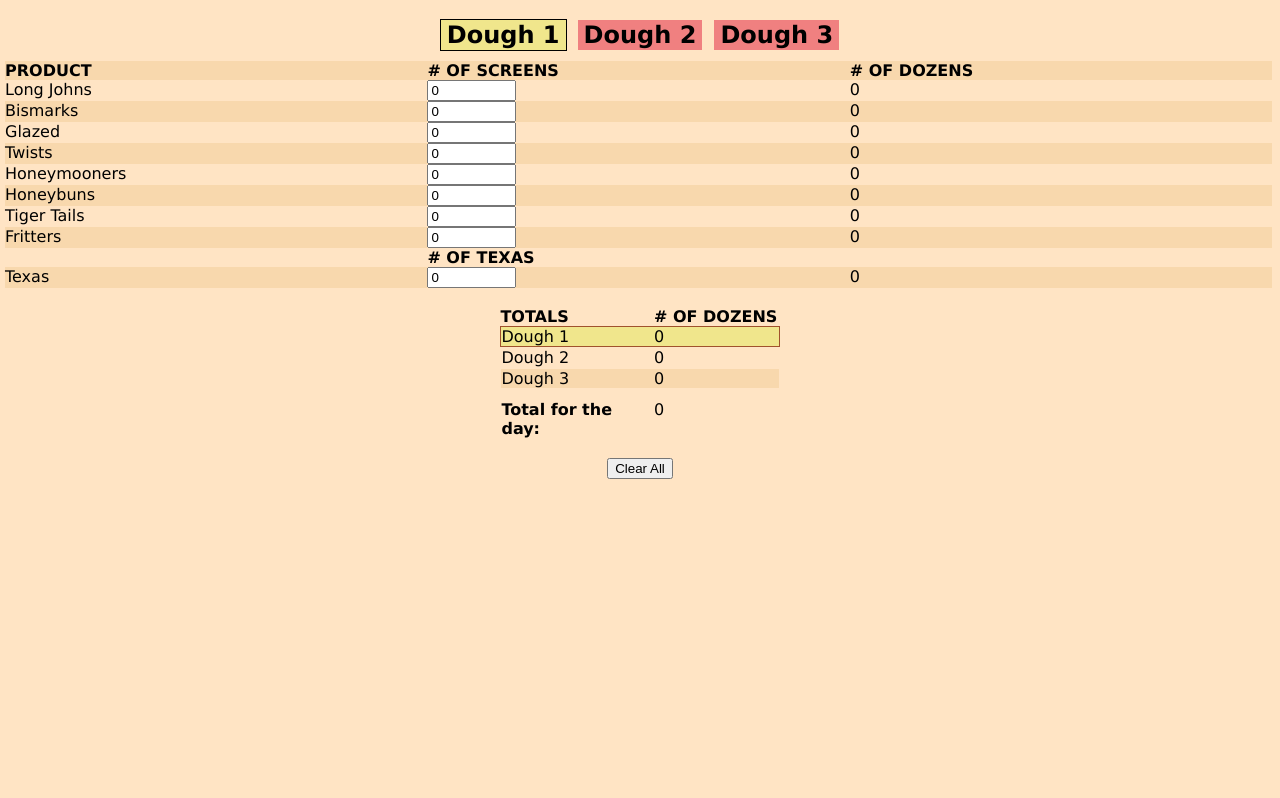
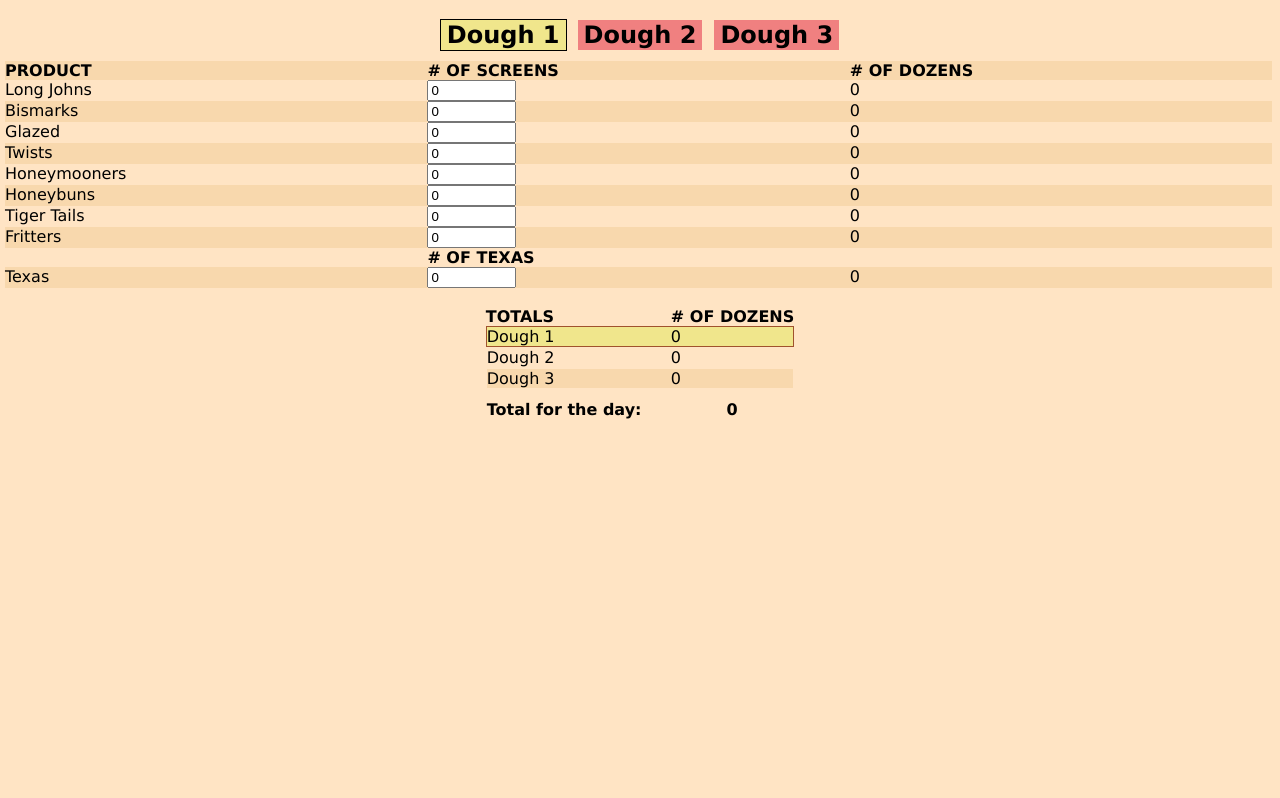
Before and after one commit to natecramer/yieldsheet, a plain HTML site: page index.html in a window 1280 px wide. Shown: the top 798 px of the page. Drawn offline with Linux system fonts and the light colour scheme.

Commit message:
Attempt to vertically center total for the day

```diff
--- a/index.html
+++ b/index.html
@@ -20,7 +20,7 @@
                 <div class="sheet-header"># OF DOZENS</div>
         </div>
         <br>
-        <div id="totals-cont">
+        <!-- <div id="totals-cont"> -->
             <div id="totals-grid">
                 <div class="total-cont-header">
                     <b>TOTALS</b>
@@ -29,7 +29,7 @@
                     <b># OF DOZENS</b>
                 </div>
             </div>
-        </div>
+        <!-- </div> -->
         <br>
         <button onclick="clearAll()">Clear All</button>
     </div>
--- a/script.js
+++ b/script.js
@@ -221,7 +221,7 @@ function initDoughTotalsElems() {
 
     let leftContDiv = document.createElement("div");
     leftContDiv.setAttribute("class", "total-cont-left total-day-cont");
-    leftContDiv.innerHTML = `<b>Total for the day:</b>`;
+    leftContDiv.innerHTML = `Total for the day:`;
 
     let rightContDiv = document.createElement("div");
     rightContDiv.setAttribute("class", "total-cont-right total-day-cont");
--- a/style.css
+++ b/style.css
@@ -84,16 +84,18 @@ body, h1, h2, h3, h4, h5, h6, .doughbutton {
     border: 1px solid bisque;
 }
 
-.total-cont {
+#totals-cont {
     display: flex;
+    /* flex-basis: max-content; */
+    width: 100%;
     justify-content: center;
-    gap: 10px;
+    /* gap: 10px; */
+    /* border: 1px solid blue; */
 }
 
 #totals-grid {
     display: grid;
-    grid-template-columns: 55% 45%;/*1.5fr 1fr;*/
-    width: auto;
+    grid-template-columns: 1.5fr 1fr;
     /* background-color: aqua; */
 }
 
@@ -140,4 +142,12 @@ body, h1, h2, h3, h4, h5, h6, .doughbutton {
 
 .total-day-cont {
     margin-top: 10px;
+    font-weight: bold;
+    height: 900px;
+    justify-content: center;
 }
+
+#total-for-the-day {
+    justify-self: center;
+    align-self: center;
+}
```
